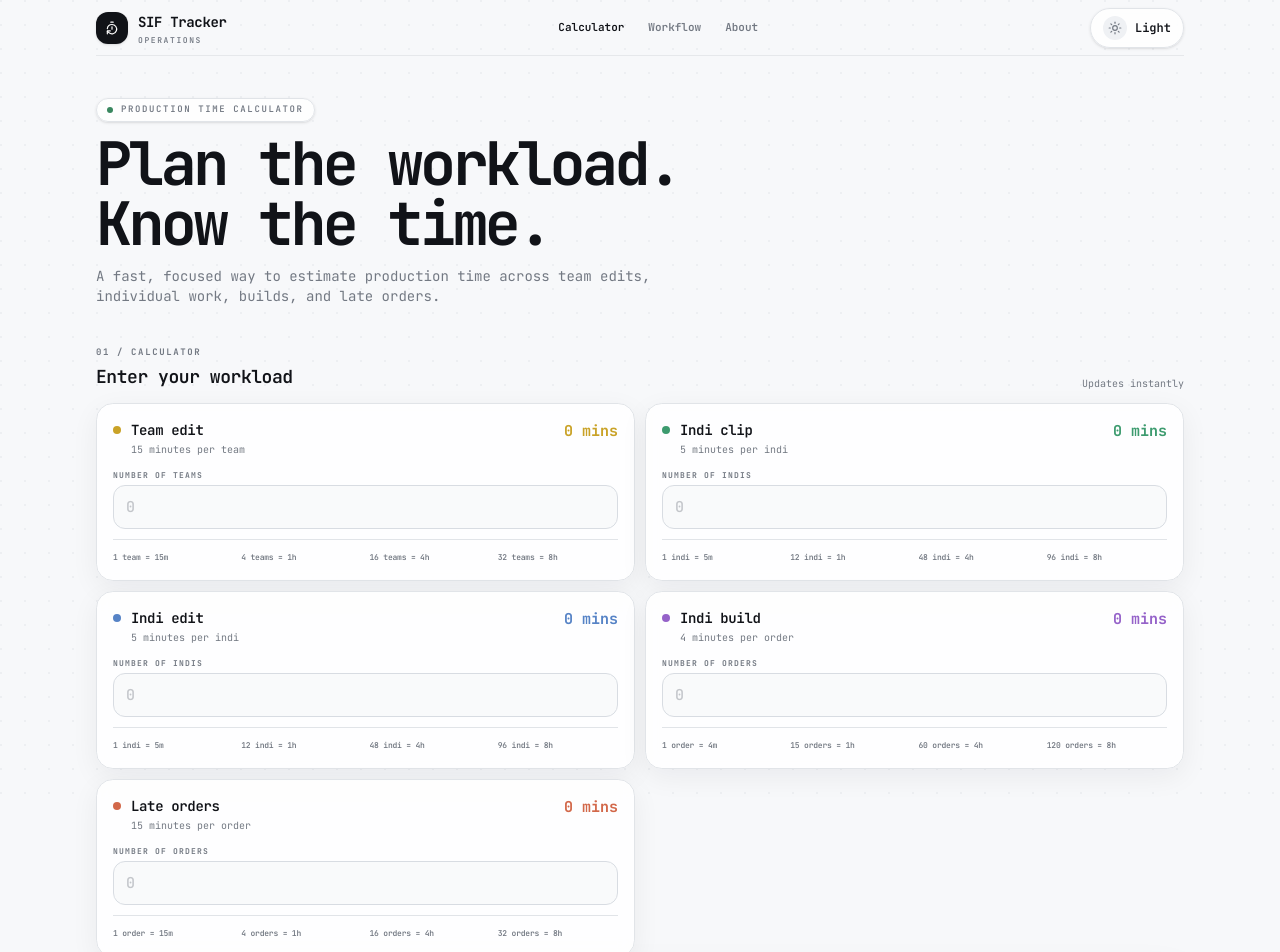
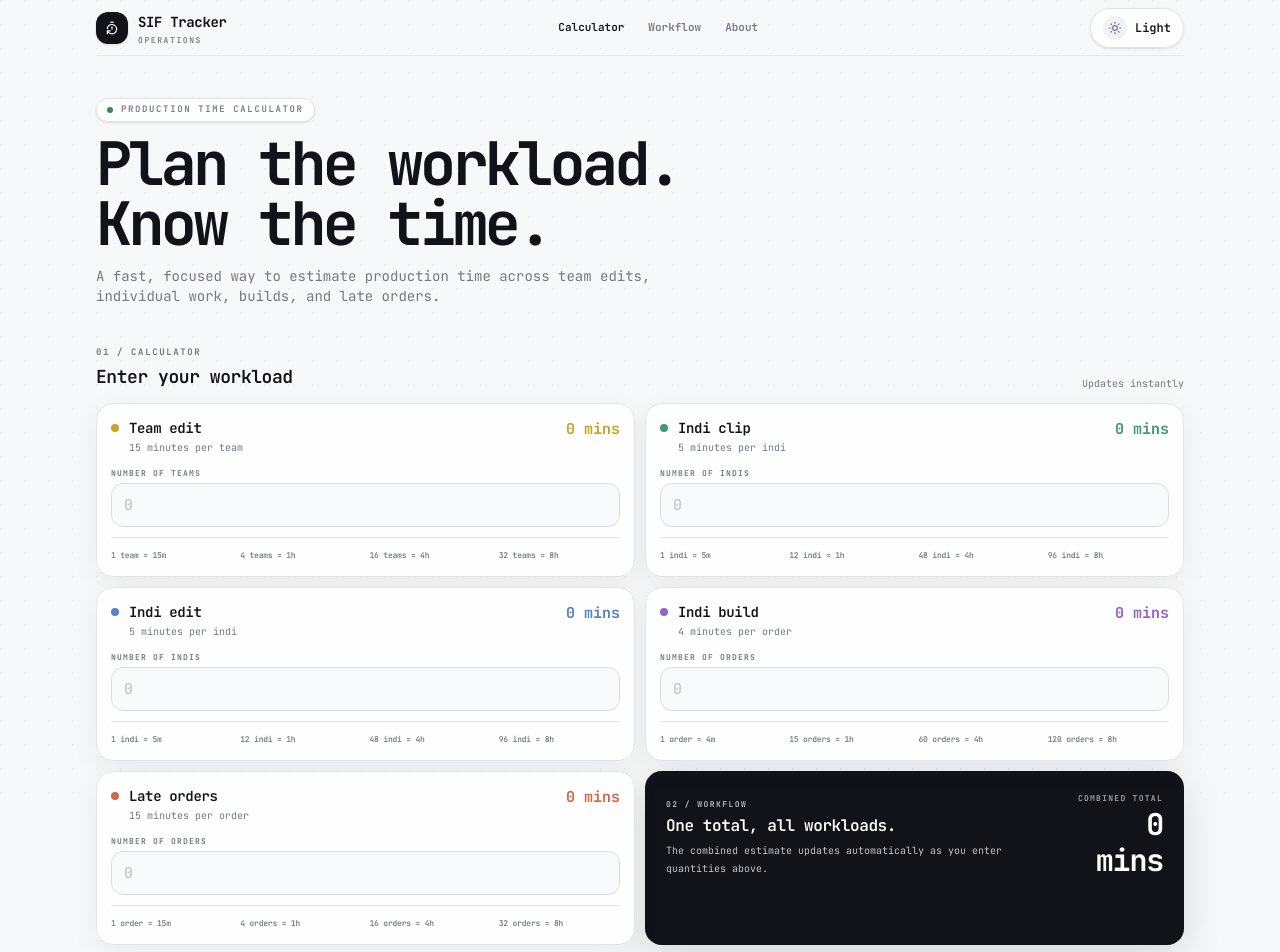
Before and after one commit to nicolelodeontv/siftracker, a Next.js app: page / in a window 1280 px wide. Shown: the top 952 px of the page. Built offline with nearby package versions, Linux system fonts and the light colour scheme.

Commit message:
Move combined total beside late orders

```diff
--- a/app/page.tsx
+++ b/app/page.tsx
@@ -132,7 +132,7 @@ export default function Page() {
           <div className="grid gap-2.5 lg:grid-cols-2">
             {workloads.map((workload) => {
               const calculated = calculateValue(values[workload.id])
-              return <article key={workload.id} className="group rounded-xl border border-border bg-card/85 p-3.5 shadow-[0_8px_28px_var(--card-shadow)] backdrop-blur transition duration-200 hover:border-primary/30 sm:p-4">
+              return <article key={workload.id} className="group rounded-xl border border-border bg-card/85 p-3.5 shadow-[0_8px_28px_var(--card-shadow)] backdrop-blur transition duration-200 hover:border-primary/30">
                 <div className="flex items-start justify-between gap-3">
                   <div className="flex items-start gap-2.5"><span className="mt-1.5 size-2 shrink-0 rounded-full" style={{ backgroundColor: workload.accent }} /><div><h3 className="text-sm font-semibold tracking-tight">{workload.label}</h3><p className="mt-0.5 text-[10px] text-muted-foreground">{workload.minutesPerUnit} minutes per {workload.unit.slice(0, -1)}</p></div></div>
                   <output aria-live="polite" className="font-mono text-[15px] font-bold tabular-nums" style={{ color: workload.accent }}>{formatDuration((calculated ?? 0) * workload.minutesPerUnit)}</output>
@@ -141,13 +141,13 @@ export default function Page() {
                 <div className="mt-2.5 grid grid-cols-2 gap-x-2 gap-y-1 border-t border-border pt-2.5 sm:grid-cols-4">{workload.examples.map((example) => <span key={example} className="font-mono text-[8px] font-semibold leading-3.5 tracking-tight text-muted-foreground transition group-hover:text-foreground">{example}</span>)}</div>
               </article>
             })}
-          </div>
-        </section>
 
-        <section id="workflow" className="mt-3 scroll-mt-16 rounded-xl border border-primary/15 bg-primary p-4 text-primary-foreground shadow-[0_12px_40px_var(--primary-shadow)] sm:p-5">
-          <div className="flex flex-col gap-4 sm:flex-row sm:items-end sm:justify-between">
-            <div className="max-w-md"><p className="text-[8px] font-bold uppercase tracking-[0.18em] opacity-70">02 / Workflow</p><h3 className="mt-1 text-base font-semibold tracking-tight">One total, all workloads.</h3><p className="mt-1 text-[10px] leading-4.5 opacity-75">The combined estimate updates automatically as you enter quantities above.</p></div>
-            <div className="sm:text-right"><span className="block text-[8px] font-bold uppercase tracking-[0.16em] opacity-60">Combined total</span><strong className="mt-0.5 block font-mono text-2xl font-bold tracking-[-0.04em] tabular-nums sm:text-3xl">{formatDuration(totalMinutes)}</strong></div>
+            <section id="workflow" className="scroll-mt-16 rounded-xl border border-primary/15 bg-primary p-4 text-primary-foreground shadow-[0_12px_40px_var(--primary-shadow)] sm:p-5">
+              <div className="flex flex-col gap-4 sm:flex-row sm:items-end sm:justify-between">
+                <div className="max-w-md"><p className="text-[8px] font-bold uppercase tracking-[0.18em] opacity-70">02 / Workflow</p><h3 className="mt-1 text-base font-semibold tracking-tight">One total, all workloads.</h3><p className="mt-1 text-[10px] leading-4.5 opacity-75">The combined estimate updates automatically as you enter quantities above.</p></div>
+                <div className="sm:text-right"><span className="block text-[8px] font-bold uppercase tracking-[0.16em] opacity-60">Combined total</span><strong className="mt-0.5 block font-mono text-2xl font-bold tracking-[-0.04em] tabular-nums sm:text-3xl">{formatDuration(totalMinutes)}</strong></div>
+              </div>
+            </section>
           </div>
         </section>
 
```
